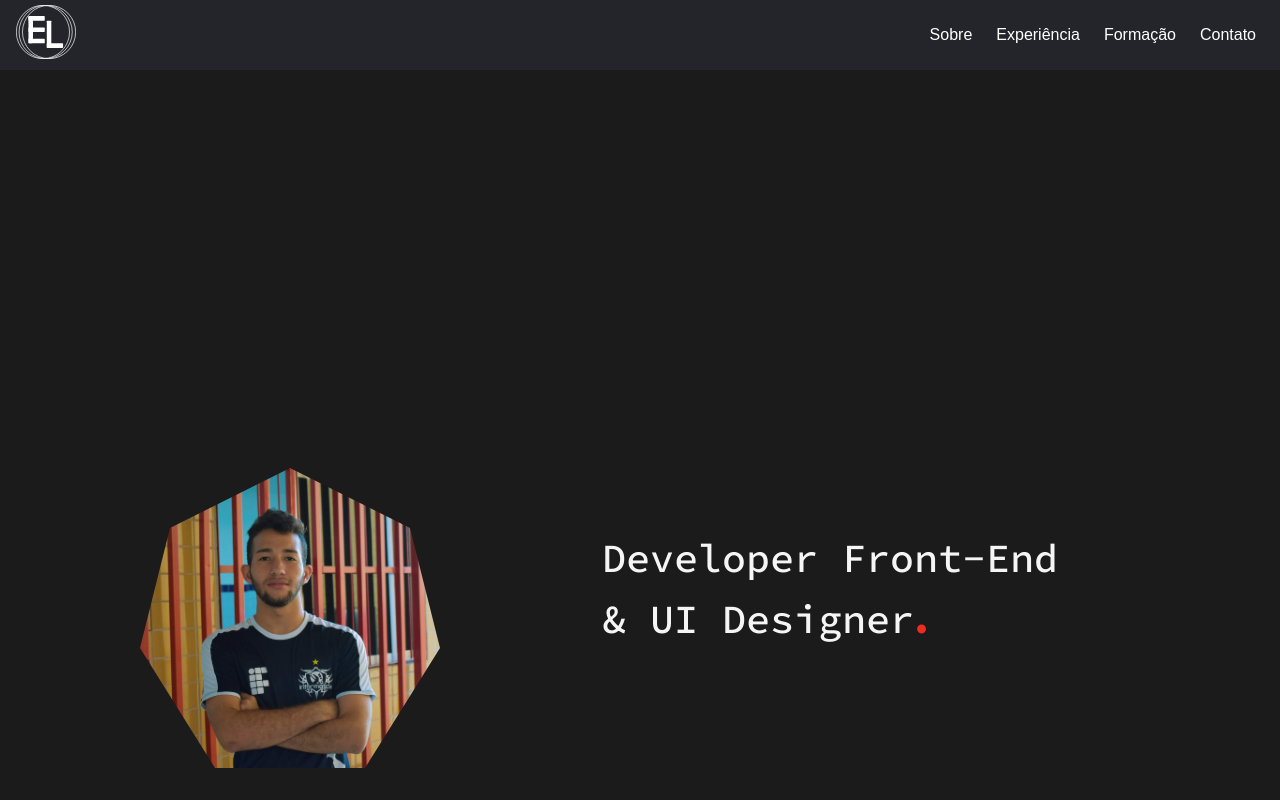
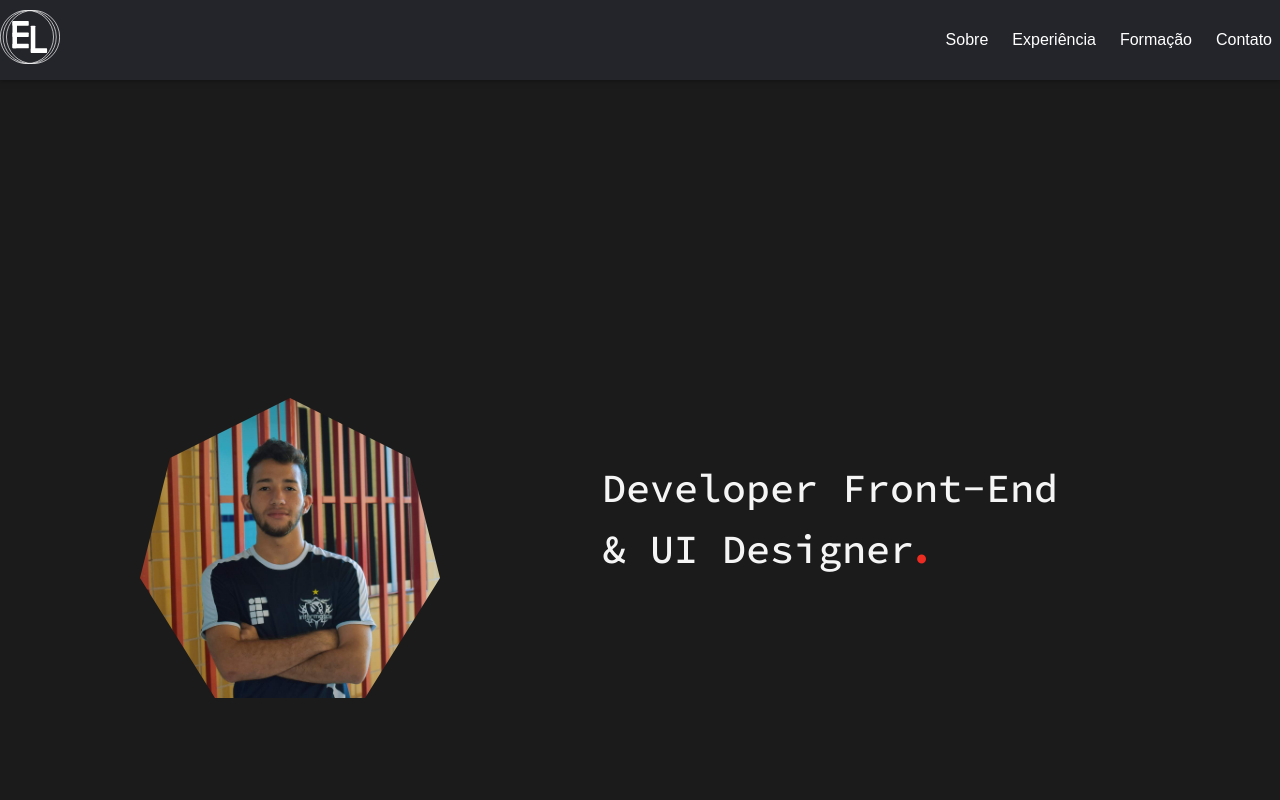
Before and after one commit to elamartine/meu_portfolio, a plain HTML site: page index.html in a window 1280 px wide. Shown: the top 800 px of the page. Drawn offline with nearby package versions, Linux system fonts and the light colour scheme.

Commit message:
Update header.css

```diff
--- a/styles/header.css
+++ b/styles/header.css
@@ -177,7 +177,15 @@ a:hover {
   justify-content: space-between;
   background: #24252a;
   color: #fff;
-  box-shadow: 0px 0px 6px 0px rgba(0, 0, 0, 0.9);
+  padding: 40px 0px;
+  top: 0;
+  left: 0;
+  width: 100%;
+  z-index: 999;
+  box-shadow: 0px 0px 6px 0px rgba(0, 0, 0, 0.5);
+  overflow-x: hidden;
+  position: fixed;
+
 }
 
 #menu {
```
